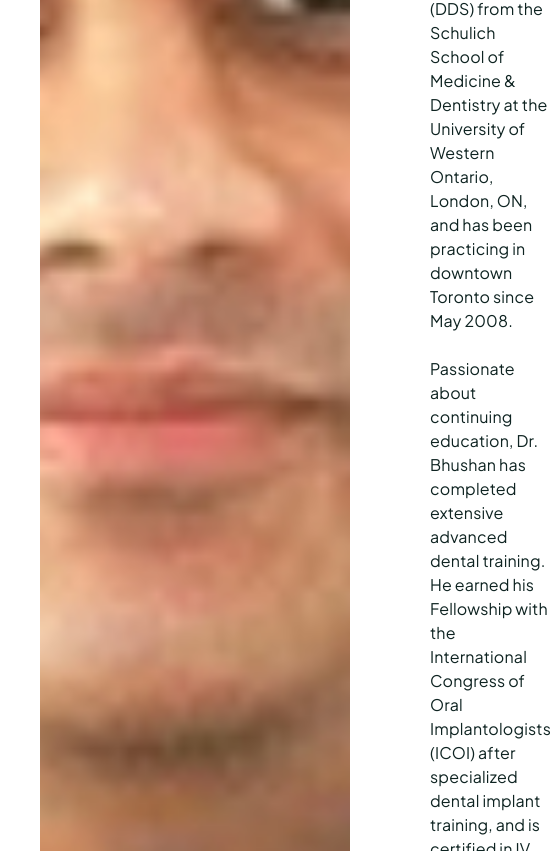
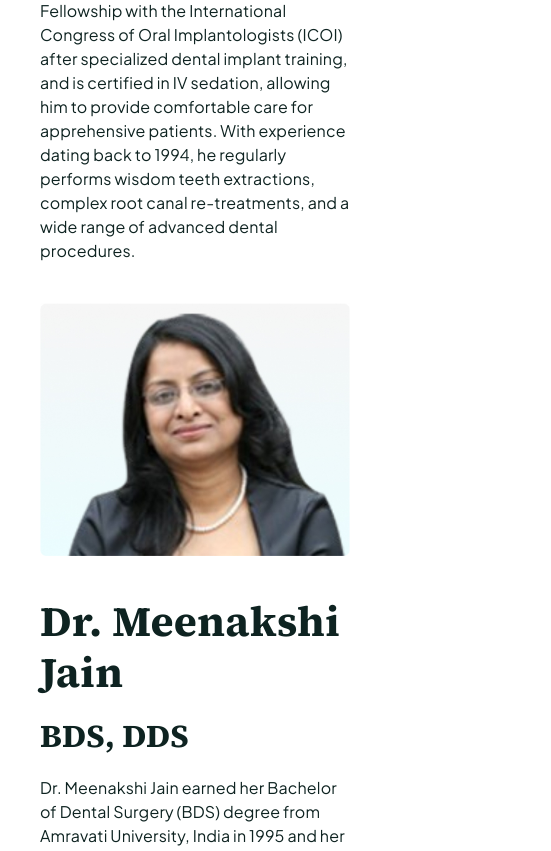
Before and after one commit to FarhaanAli05/jain-dental-clinic, a Next.js app: page /team in a window 390 px wide. Shown: the part 1985-2836 px from the top of the page, 551 px wide, since content can reach past the window. Built offline with nearby package versions, Linux system fonts and the light colour scheme.

Commit message:
Make non-home pages responsive (part 2)

```diff
--- a/app/contact/page.tsx
+++ b/app/contact/page.tsx
@@ -14,16 +14,16 @@ export default function Contact() {
         Reach Out <i>Today</i> — We're Just A Call Or Message Away
       </HeroSection>
       <Container className="mt-25">
-        <div className="flex gap-x-20">
+        <div className="flex gap-x-20 justify-between lg:flex-row flex-col">
           <div className="flex-1">
-            <h1>
+            <h1 className="lg:mb-0 mb-10">
               We're Here<br />
               To Help You Smile
             </h1>
             <div />
             <Image
               src={"/images/team-banner.jpg"}
-              className="rounded-[10px] mt-10"
+              className="rounded-[10px] mt-10 lg:block hidden object-cover"
               width={654}
               height={0}
               alt=""
@@ -31,7 +31,7 @@ export default function Contact() {
               priority
             />
           </div>
-          <form className="flex flex-col bg-[#CFE7F7] [&>input,&>textarea]:bg-white [&>input,&>textarea]:mb-5 [&>input,&>textarea]:mt-2 [&>input,&>textarea]:py-4 [&>input,&>textarea]:px-3 [&>input,&>textarea]:rounded-[10px] w-full flex-1 p-10 rounded-[10px] justify-top h-fit">
+          <form className="flex flex-col bg-[#CFE7F7] [&>input,&>textarea]:bg-white [&>input,&>textarea]:mb-5 [&>input,&>textarea]:mt-2 [&>input,&>textarea]:py-4 [&>input,&>textarea]:px-3 [&>input,&>textarea]:rounded-[10px] w-full flex-1 p-10 rounded-[10px] justify-top justify-between">
             <label htmlFor="full-name"><b>Full Name <span className="text-red-400">*</span></b></label>
             <input type="text" id="full-name" name="full-name" placeholder="John Doe" required />
             <label htmlFor="email"><b>Email <span className="text-red-400">*</span></b></label>
--- a/app/team/page.tsx
+++ b/app/team/page.tsx
@@ -17,16 +17,16 @@ export default function Team() {
           <h3 className="px-8 py-2.5 bg-[#EBFDFF] text-center inline-block rounded-full">Our Team</h3>
           <h1 className="mt-2 mt-6">Meet Our Doctors</h1>
         </div>
-        <div className="flex gap-x-20 rounded-[10px]">
+        <div className="flex gap-x-20 rounded-[10px] lg:flex-row flex-col">
           <Image
             src={"/images/dr-bhushan-jain.jpg"}
-            className="object-cover"
+            className="object-cover w-450 h-full"
             width={496}
             height={0}
             alt=""
             aria-hidden="true"
           />
-          <div className="flex flex-col gap-y-5 justify-top">
+          <div className="flex flex-col gap-y-5 justify-top mt-10 lg:mt-0">
             <h1>Dr. Bhushan Jain</h1>
             <h2>BDS, DDS, FICOI, Cert. IV Sedation</h2>
             <p>
@@ -36,16 +36,16 @@ export default function Team() {
             </p>
           </div>
         </div>
-        <div className="flex gap-x-20 my-15 rounded-[10px]">
+        <div className="flex gap-x-20 rounded-[10px] lg:flex-row flex-col mt-10">
           <Image
             src={"/images/dr-meenakshi-jain.jpg"}
-            className="object-cover"
+            className="object-cover w-450 h-full"
             width={496}
             height={0}
             alt=""
             aria-hidden="true"
           />
-          <div className="flex flex-col gap-y-5 justify-top">
+          <div className="flex flex-col gap-y-5 justify-top mt-10 lg:mt-0">
             <h1>Dr. Meenakshi Jain</h1>
             <h2>BDS, DDS</h2>
             <p>
```
